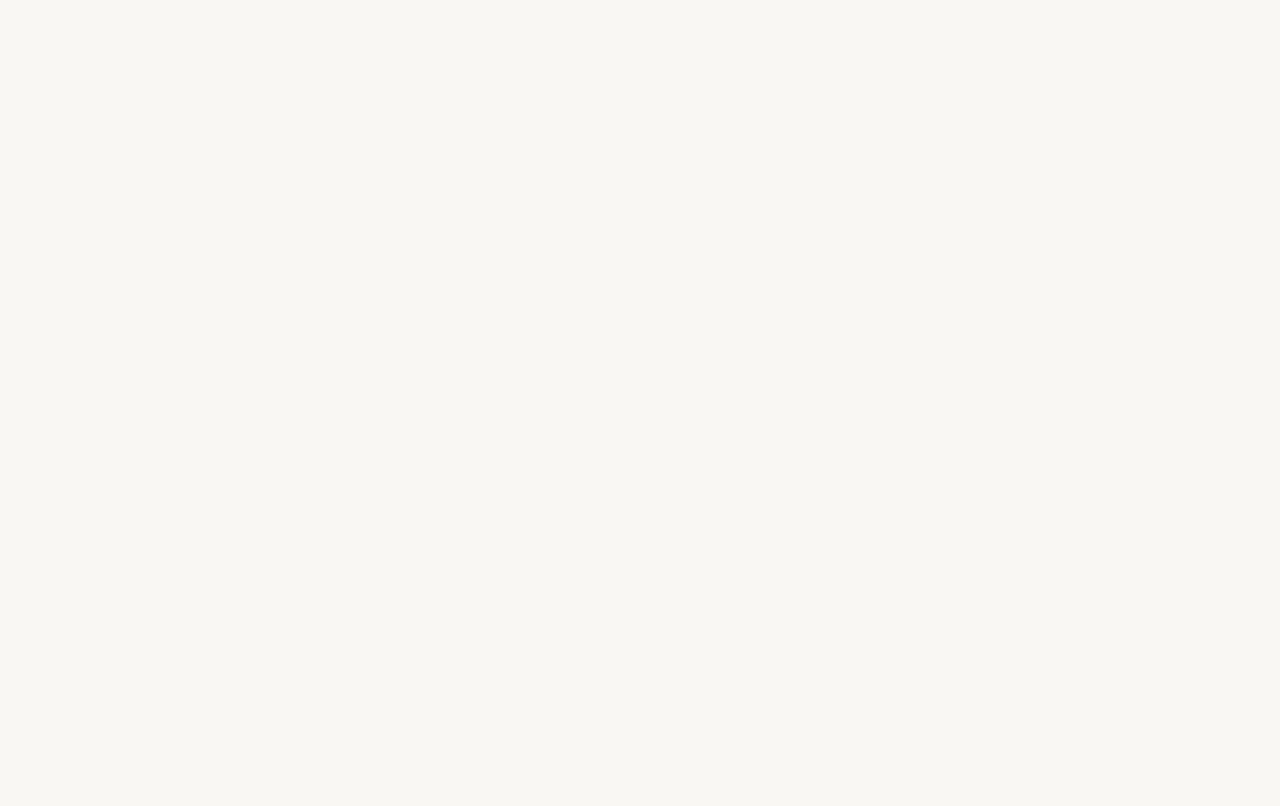
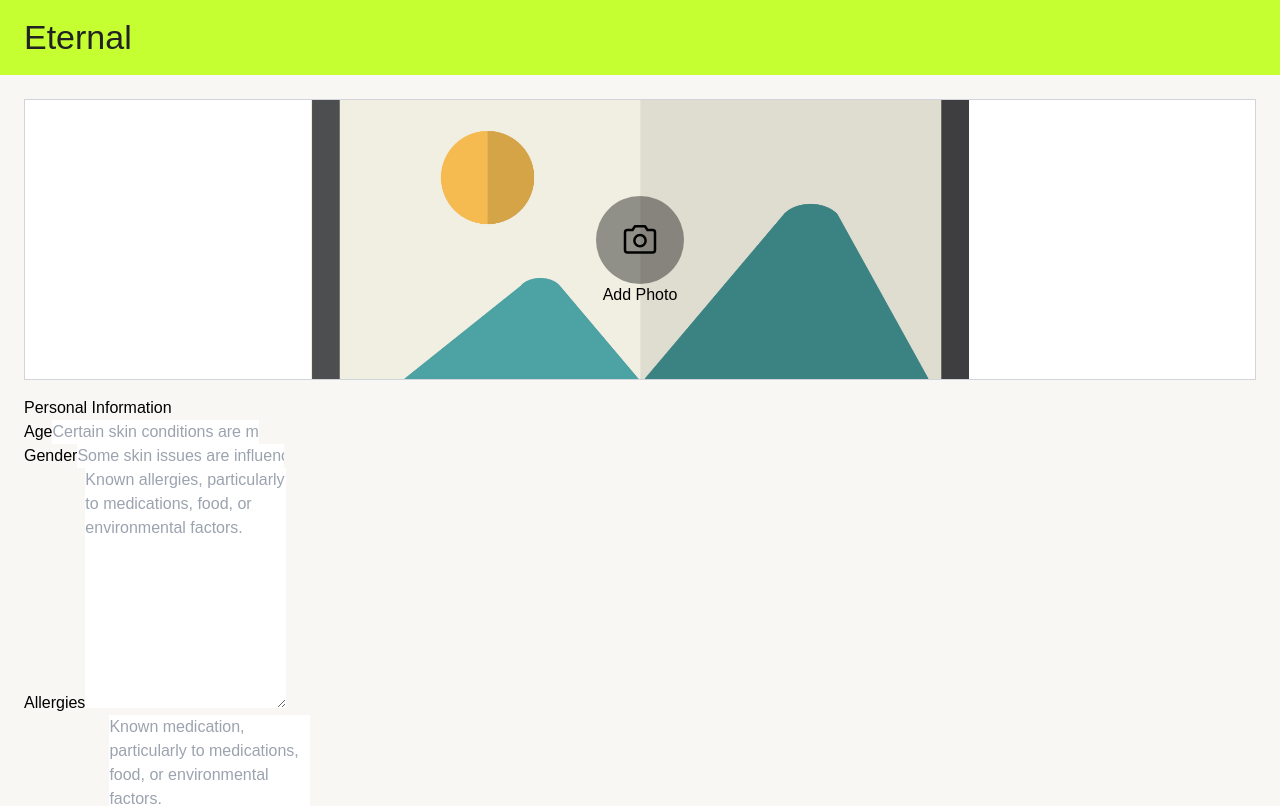
Before and after one commit to Cavista-Hackathon-2024/team-jupiter, a React (Create React App) app: page / in a window 1280 px wide. Before the commit this address had no page. Shown: the top 806 px of the page. Built offline with nearby package versions, Linux system fonts and the light colour scheme.

Commit message:
feat: implement pages layout

```diff
--- a/src/App.js
+++ b/src/App.js
@@ -1,13 +1,12 @@
-import { Routes, Route } from "react-router-dom";
-import { HomePage } from "./pages";
-import ReportPage from "./pages/Report/ReportPage";
+import { Routes, Route } from 'react-router-dom';
+import { HomePage, ReportPage } from './pages';
 
 function App() {
 	return (
 		<>
 			<Routes>
-        <Route path="/home" element={<HomePage />} />
-        <Route path="/report" element={<ReportPage />} />
+				<Route path='/' element={<HomePage />} />
+				<Route path='/report' element={<ReportPage />} />
 			</Routes>
 		</>
 	);
--- a/src/pages/Home/Homepage.js
+++ b/src/pages/Home/Homepage.js
@@ -1,29 +1,30 @@
-import { useState } from "react";
-import { PiCamera } from "react-icons/pi";
-import Main from "./styles";
-import Container from "../../ui/Container/Container.styled";
-import TextAreaInput from "../../ui/TextArea/TextAreaInput";
-import Input from "../../ui/Input/Input";
-import { ImagePlaceholder } from "../../assets/images";
-const Homepage = () => {
-  const [imageURL, setImageURL] = useState("");
+import { useState } from 'react';
+import { PiCamera } from 'react-icons/pi';
+import HomeWrapper from './styles';
+import TextAreaInput from '../../ui/TextArea/TextAreaInput';
+import Input from '../../ui/Input/Input';
+import { ImagePlaceholder } from '../../assets/images';
+import Layout from '../../ui/Layout';
+
+const HomePage = () => {
+	const [imageURL, setImageURL] = useState('');
 	const [formData, setFormData] = useState({
-    image: "",
-    age: "",
-    gender: "",
-    allergies: "",
-    medications: "",
-    nature: "",
-    appearance: "",
-    duration: "",
-    changes: "",
-    sun_exposure: "",
-    skin_care_routine: "",
-    dietary_habit: "",
-    location: "",
-    spread: "",
-    intensity: "",
-    trigger: "",
+		image: '',
+		age: '',
+		gender: '',
+		allergies: '',
+		medications: '',
+		nature: '',
+		appearance: '',
+		duration: '',
+		changes: '',
+		sun_exposure: '',
+		skin_care_routine: '',
+		dietary_habit: '',
+		location: '',
+		spread: '',
+		intensity: '',
+		trigger: '',
 	});
 
 	const handleChange = (event) => {
@@ -47,64 +48,58 @@ const Homepage = () => {
 	const handleSubmit = (event) => {
 		event.preventDefault();
 	};
+
 	return (
-    <Main>
-      <section className="upload-image">
-        <Container>
-          <div className="image">
-            <img
-              src={imageURL ? imageURL : ImagePlaceholder}
-              alt="skin_image"
-            />
-            <label htmlFor="image">
+		<Layout>
+			<HomeWrapper>
+				<section className='upload-image border border-gray-300 mb-4'>
+					<div className='image'>
+						<img src={imageURL ? imageURL : ImagePlaceholder} alt='skin_image' />
+						<label htmlFor='image'>
 							<input
-                type="file"
-                name="image"
-                id="image"
-                onChange={(e) =>
-                  handleFileSelect(e.target.name, e.target.files)
-                }
+								type='file'
+								name='image'
+								id='image'
+								onChange={(e) => handleFileSelect(e.target.name, e.target.files)}
 							/>
 							<PiCamera size={40} />
 						</label>
 						<p>Add Photo</p>
 					</div>
-        </Container>
 				</section>
 
-      <section className="input-section">
-        <Container>
+				<section className='input-section'>
 					<form onSubmit={handleSubmit}>
-            <div className="category">
+						<div className='category'>
 							<h6>Personal Information</h6>
-              <div className="input-boxes">
+							<div className='input-boxes'>
 								<Input
-                  name="age"
-                  label="Age"
-                  placeholder="Certain skin conditions are more common in specific age groups."
+									name='age'
+									label='Age'
+									placeholder='Certain skin conditions are more common in specific age groups.'
 									value={formData.age}
 									onChange={(event) => handleChange(event)}
 								/>
 								<Input
-                  name="gender"
-                  label="Gender"
-                  placeholder="Some skin issues are influenced by gender due to hormonal differences."
+									name='gender'
+									label='Gender'
+									placeholder='Some skin issues are influenced by gender due to hormonal differences.'
 									value={formData.gender}
 									onChange={(event) => handleChange(event)}
 								/>
 
 								<TextAreaInput
-                  name="allergies"
-                  label="Allergies"
-                  placeholder="Known allergies, particularly to medications, food, or environmental factors."
+									name='allergies'
+									label='Allergies'
+									placeholder='Known allergies, particularly to medications, food, or environmental factors.'
 									value={formData.allergies}
 									rows={10}
 									onChange={(event) => handleChange(event)}
 								/>
 								<TextAreaInput
-                  name="medications"
-                  label="Medications"
-                  placeholder="Known medication, particularly to medications, food, or environmental factors."
+									name='medications'
+									label='Medications'
+									placeholder='Known medication, particularly to medications, food, or environmental factors.'
 									value={formData.medications}
 									rows={10}
 									onChange={(event) => handleChange(event)}
@@ -112,92 +107,93 @@ const Homepage = () => {
 							</div>
 						</div>
 
-            <div className="category">
+						<div className='category'>
 							<h6>symptoms</h6>
-              <div className="input-boxes">
+							<div className='input-boxes'>
 								<TextAreaInput
-                  name="nature"
-                  label="Nature of symptoms"
-                  placeholder="Details about itchiness, pain, burning, tingling, etc."
-                  rows="10"
+									name='nature'
+									label='Nature of symptoms'
+									placeholder='Details about itchiness, pain, burning, tingling, etc.'
+									rows='10'
 									value={formData.nature}
 									onChange={(event) => handleChange(event)}
 								/>
 
 								<Input
-                  name="appearance"
-                  label="Appearance"
-                  placeholder="Color changes, swelling, scaling, oozing, or any other visible markers."
+									name='appearance'
+									label='Appearance'
+									placeholder='Color changes, swelling, scaling, oozing, or any other visible markers.'
 									value={formData.appearance}
 									onChange={(event) => handleChange(event)}
 								/>
 								<Input
-                  name="duration"
-                  label="Duration"
-                  placeholder="How long the symptoms have been present. "
+									name='duration'
+									label='Duration'
+									placeholder='How long the symptoms have been present. '
 									value={formData.duration}
 									onChange={(event) => handleChange(event)}
 								/>
 								<Input
-                  name="changes"
-                  label="Changes over time"
-                  placeholder="Whether symptoms are getting worse, improving, or changing in nature. "
+									name='changes'
+									label='Changes over time'
+									placeholder='Whether symptoms are getting worse, improving, or changing in nature. '
 									value={formData.changes}
 									onChange={(event) => handleChange(event)}
 								/>
 							</div>
 						</div>
 
-            <div className="category">
+						<div className='category'>
 							<h6>Lifestyle </h6>
-              <div className="input-boxes">
+							<div className='input-boxes'>
 								<Input
-                  name="sun_exposure"
-                  label="Sun exposure"
-                  placeholder="Amount of daily or frequent Sun exposure."
+									name='sun_exposure'
+									label='Sun exposure'
+									placeholder='Amount of daily or frequent Sun exposure.'
 									value={formData.sun_exposure}
 									onChange={(event) => handleChange(event)}
 								/>
 								<TextAreaInput
-                  name="dietary_habit"
-                  label="Dietary habits"
-                  placeholder="General diet, known allergies, recent changes in diet."
+									name='dietary_habit'
+									label='Dietary habits'
+									placeholder='General diet, known allergies, recent changes in diet.'
 									value={formData.dietary_habit}
 									rows={10}
 									onChange={(event) => handleChange(event)}
 								/>
 							</div>
 						</div>
-            <div className="category">
+
+						<div className='category'>
 							<h6>Area of localization</h6>
-              <div className="input-boxes">
+							<div className='input-boxes'>
 								<Input
-                  name="location"
-                  label="Location"
-                  placeholder="Specific body parts affected by the condition.."
+									name='location'
+									label='Location'
+									placeholder='Specific body parts affected by the condition..'
 									value={formData.location}
 									onChange={(event) => handleChange(event)}
 								/>
 								<TextAreaInput
-                  name="spread"
-                  label="Spread"
-                  placeholder="Whether the condition is localized or spreading, and how rapidly."
+									name='spread'
+									label='Spread'
+									placeholder='Whether the condition is localized or spreading, and how rapidly.'
 									value={formData.spread}
 									rows={10}
 									onChange={(event) => handleChange(event)}
 								/>
 								<Input
-                  name="intensity"
-                  label="Intensity"
-                  placeholder="Rate the level of pain or discomfort on a numerical scale."
+									name='intensity'
+									label='Intensity'
+									placeholder='Rate the level of pain or discomfort on a numerical scale.'
 									value={formData.intensity}
 									onChange={(event) => handleChange(event)}
 								/>
 								<Input
-                  name="trigger"
-                  label="Trigger"
-                  placeholder="Any known triggers that exacerbate the condition, such as stress, certain activities, or exposure to specific substances.
-"
+									name='trigger'
+									label='Trigger'
+									placeholder='Any known triggers that exacerbate the condition, such as stress, certain activities, or exposure to specific substances.
+'
 									value={formData.trigger}
 									onChange={(event) => handleChange(event)}
 								/>
@@ -206,10 +202,10 @@ const Homepage = () => {
 
 						<button>Submit</button>
 					</form>
-        </Container>
 				</section>
-    </Main>
+			</HomeWrapper>
+		</Layout>
 	);
 };
 
-export default Homepage;
+export default HomePage;
--- a/src/pages/Home/styles.js
+++ b/src/pages/Home/styles.js
@@ -1,6 +1,6 @@
-import styled from "styled-components";
+import styled from 'styled-components';
 
-const Main = styled.main`
+const HomeWrapper = styled.div`
 	.upload-image {
 		.image {
 			position: relative;
@@ -35,11 +35,11 @@ const Main = styled.main`
 				transform: translate(-50%, -50%);
 			}
 
-      input[type="file"] {
+			input[type='file'] {
 				display: none;
 			}
 		}
 	}
 `;
 
-export default Main;
+export default HomeWrapper;
--- a/src/pages/Report/ReportPage.jsx
+++ b/src/pages/Report/ReportPage.jsx
@@ -1,18 +1,10 @@
 import React from 'react';
+import Layout from '../../ui/Layout';
 
 const ReportPage = () => {
 	return (
-		<div>
-			<header>
-				<div className='fx_between'>
-					<h1 className='font-normal'>Eternal</h1>
-
-					<div className='btn'>Edit</div>
-				</div>
-			</header>
-
-			<main className='container mx-auto p-6'>
-				<section className='mb-10'>
+		<Layout actionBtn={<div className='btn'>Edit</div>}>
+			<section className='mb-10 mt-2'>
 				<h2 className='mb-4 text-xl font-bold'>Result</h2>
 
 				<div className='grid md:grid-cols-2 gap-4'>
@@ -110,8 +102,7 @@ const ReportPage = () => {
 					</div>
 				</div>
 			</section>
-			</main>
-		</div>
+		</Layout>
 	);
 };
 
--- a/src/pages/index.js
+++ b/src/pages/index.js
@@ -1,2 +1,2 @@
-export { default as HomePage } from "./Home/Homepage";
-export { default as Recommendation } from "./Recommendation/Recommendation";
+export { default as HomePage } from './Home/HomePage';
+export { default as ReportPage } from './Report/ReportPage.jsx';
--- /dev/null
+++ b/src/ui/Layout.jsx
@@ -0,0 +1,22 @@
+import React from 'react';
+import { Link } from 'react-router-dom';
+
+const Layout = ({ children, actionBtn }) => {
+	return (
+		<>
+			<header>
+				<div className='fx_between'>
+					<Link to='/'>
+						<h1 className='font-normal'>Eternal</h1>
+					</Link>
+
+					{actionBtn}
+				</div>
+			</header>
+
+			<main className='container mx-auto p-6'>{children}</main>
+		</>
+	);
+};
+
+export default Layout;
```
Lines whose indentation alone changed are shown as unchanged.
